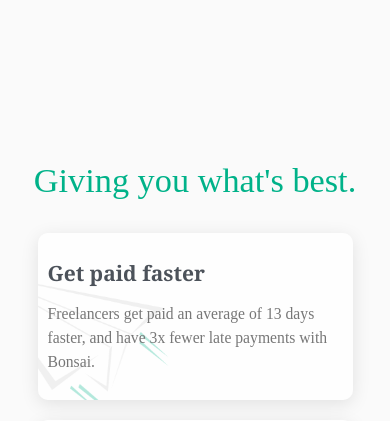
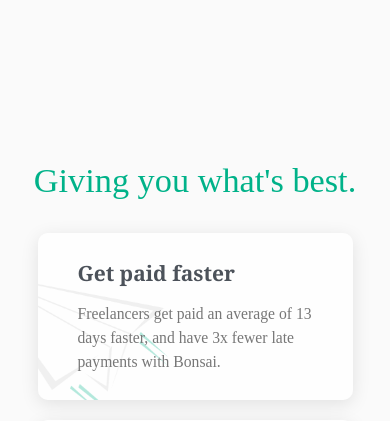
Before and after one commit to chingu-voyage4/Toucans-Team-4, a PHP site: page / in a window 390 px wide; the page is wider, and only the part inside the window is pictured. Shown: the part 2290-2711 px from the top of that part. Run offline with PHP 8.4, Linux system fonts and the light colour scheme; some libraries are stand-ins or nearby versions; some web fonts are replaced; grey boxes are pictures that could not be loaded.

Commit message:
responsive section 3

```diff
--- a/assets/media.css
+++ b/assets/media.css
@@ -111,7 +111,7 @@
 		text-align: center;
 	}
 	.section-3-main__items{
-		padding: 10px;
+		padding: 10px 40px;
 	}
 	.section-4-main__tabs{
 		flex-direction: column;
```
